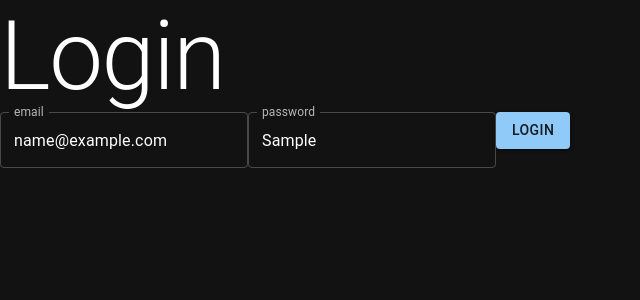
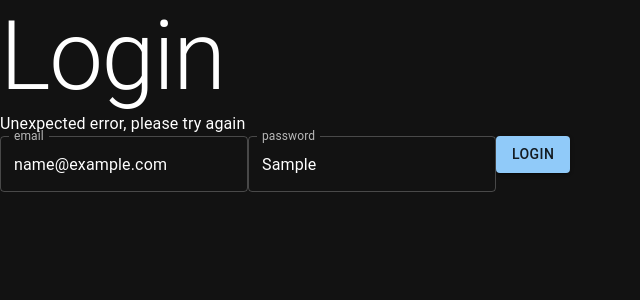
Before and after one commit to gastonmatias/TDD-next, a Next.js app: page /login in a window 1280 px wide. Both pictures are taken after typing "name@example.com", "Sample" into the empty fields and a click on the button "LOGIN". Shown: the top 300 px of the page, without its empty margins (0-640 px from the left). Built offline with nearby package versions, Linux system fonts and the light colour scheme; no server answers.

Commit message:
GREEN - should render an error message when API is down

```diff
--- a/pages/login.tsx
+++ b/pages/login.tsx
@@ -37,6 +37,11 @@ const LoginPage = () => {
         	mutation.isLoading && <Spinner/>
         }
 
+        {
+            mutation.isError &&
+            <Typography>Unexpected error, please try again</Typography>
+        }
+
         <form onSubmit={handleSubmit(onSubmit)}>
             <TextField
                 variant="outlined"
```
